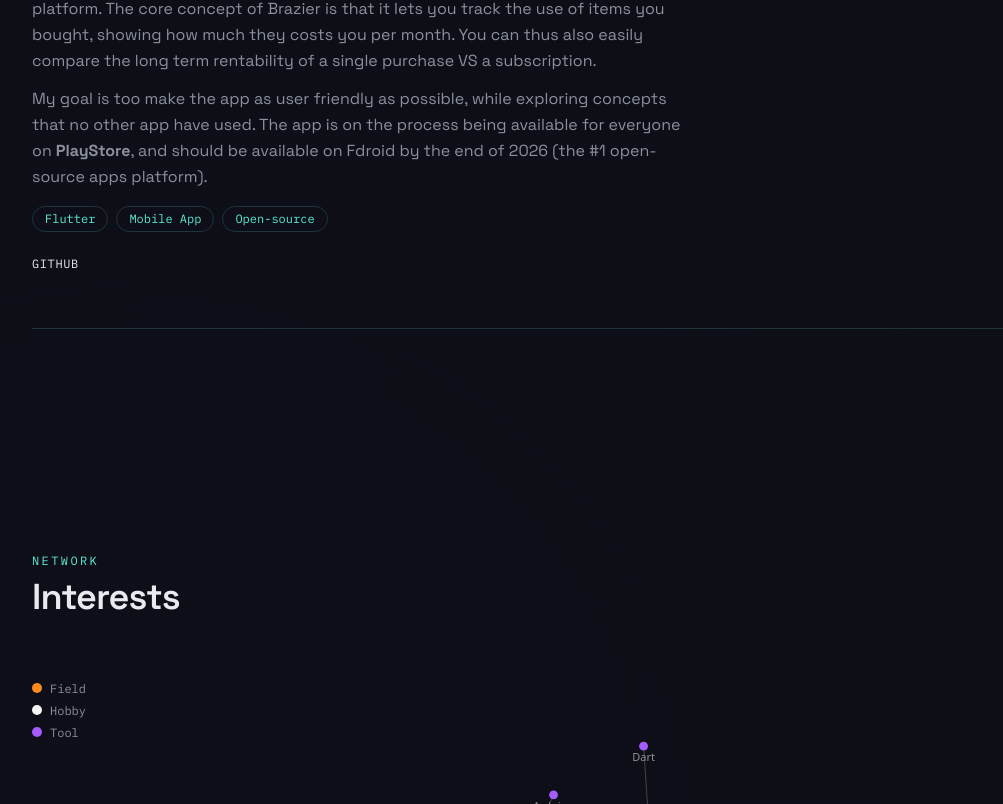
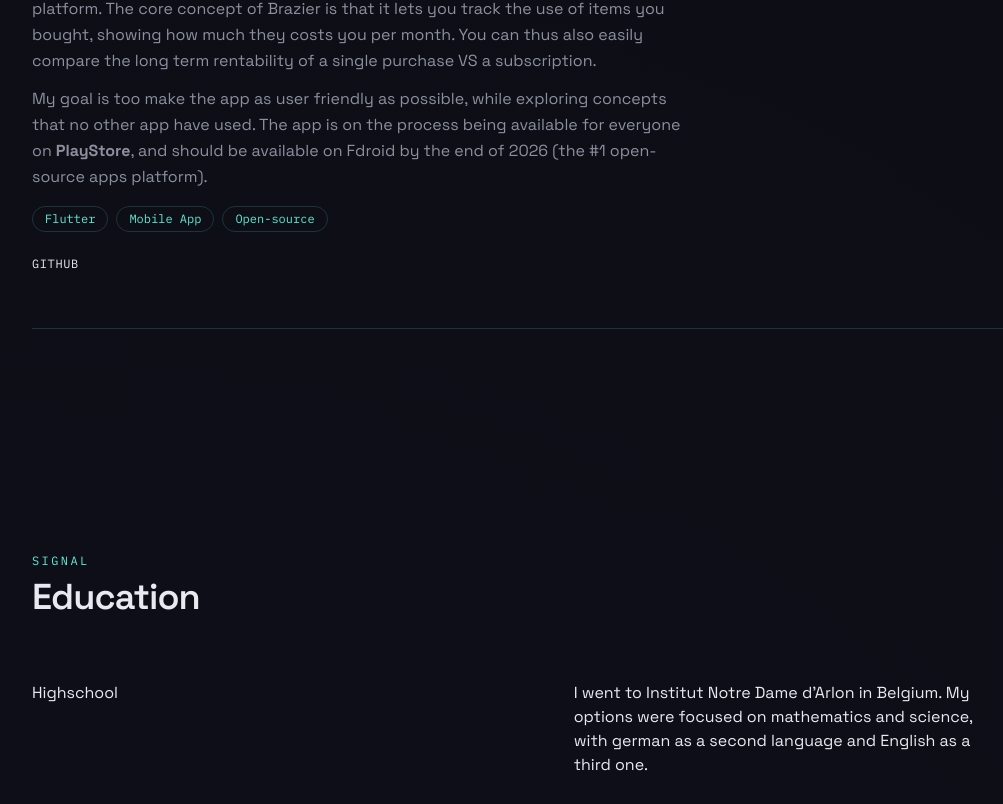
Before and after one commit to pentakoron1/Portfolio-SDB, a React (Vite) app: page / in a window 1280 px wide. Shown: the part 3968-4772 px from the top of the page, without its empty margins (120-1123 px from the left). Built offline with nearby package versions, Linux system fonts and the light colour scheme; no server answers.

Commit message:
Added really basic education section

```diff
--- a/src/App.tsx
+++ b/src/App.tsx
@@ -5,6 +5,7 @@ import { Contact } from './components/sections/Contact'
 import { Hero } from './components/sections/Hero'
 import { Projects } from './components/sections/Projects'
 import { InterestsGraph } from './components/sections/InterestsGraph'
+import {Education} from "./components/sections/Education.tsx";
 
 function App() {
   return (
@@ -20,6 +21,7 @@ function App() {
         <Hero />
         <About />
         <Projects />
+        <Education />
         <InterestsGraph />
         <Contact />
       </main>
--- /dev/null
+++ b/src/components/sections/Education.tsx
@@ -0,0 +1,13 @@
+import { Section } from '../layout/Section'
+import { education} from '../../data/education.ts'
+import ReactMarkdown from 'react-markdown'
+
+export function Education() {
+    return (
+        <Section id="about" eyebrow="Signal" title="Education">
+            <div className="grid gap-10 md:grid-cols-[1.1fr_1fr] md:gap-16">
+                <ReactMarkdown>{education.description}</ReactMarkdown>
+            </div>
+        </Section>
+    )
+}
--- /dev/null
+++ b/src/data/education.ts
@@ -0,0 +1,10 @@
+export const education = {
+    description:
+        '# Highschool\n' +
+        'I went to Institut Notre Dame d\'Arlon in Belgium.\n' +
+        'My options were focused on mathematics and science, with german as a second language and English as a third one. \n' +
+        '\n' +
+        '# College\n' +
+        'I\'m currently in the third semesters of SET (Sustainable Engineering and Future Technologies), which is an international program in HTWG, the applied sciences university of Constance.\n' +
+        'We have lectures from both the mechanical and electrical enginnering fields. Some examples of lectures I had in the past semesters are Basics Concepts of Sustainability, Technical Mechanics, Programming, Machine Design & CAD, Communication and Intercultural Competences, ... Some of the classes I have now are for instance Process & Material Technologies, Machine Dynamics, Microprocessor systems and Signals & Systems.'
+} as const
```
